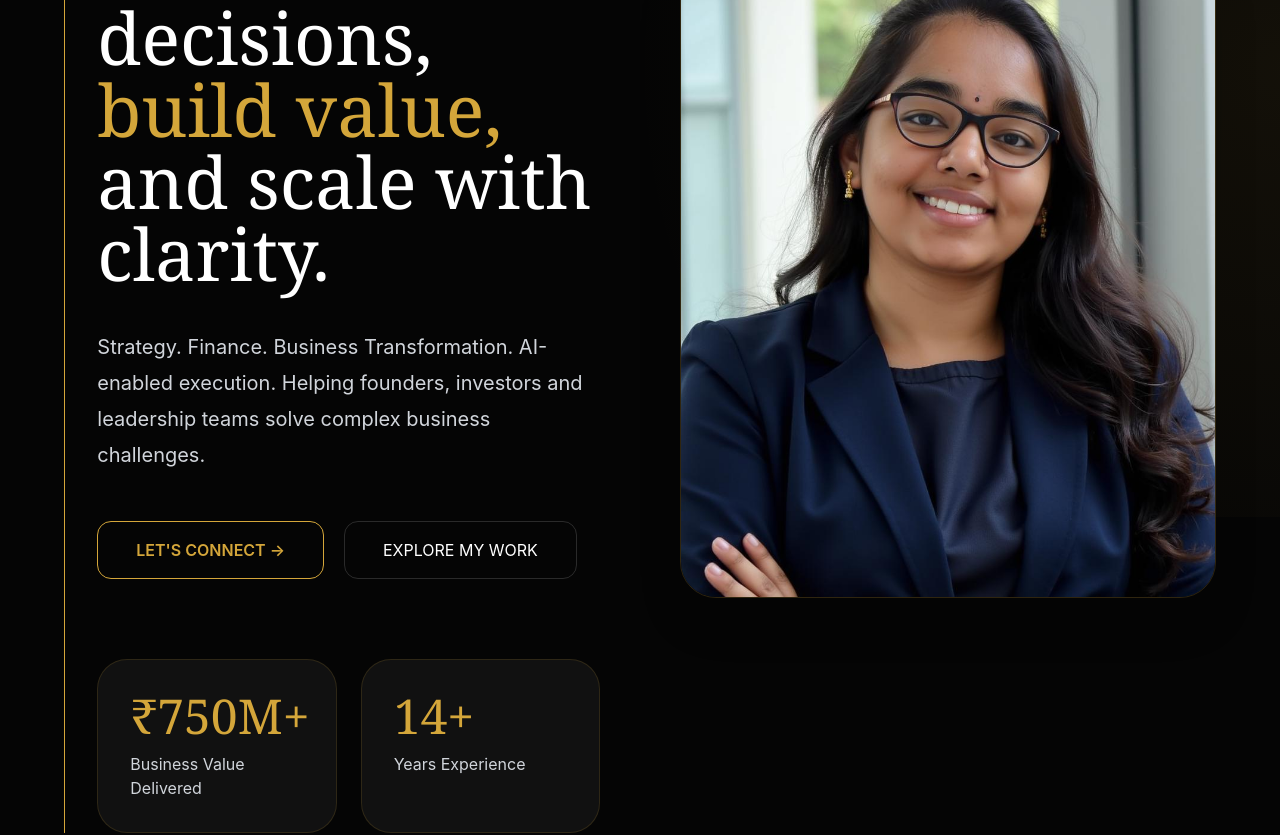
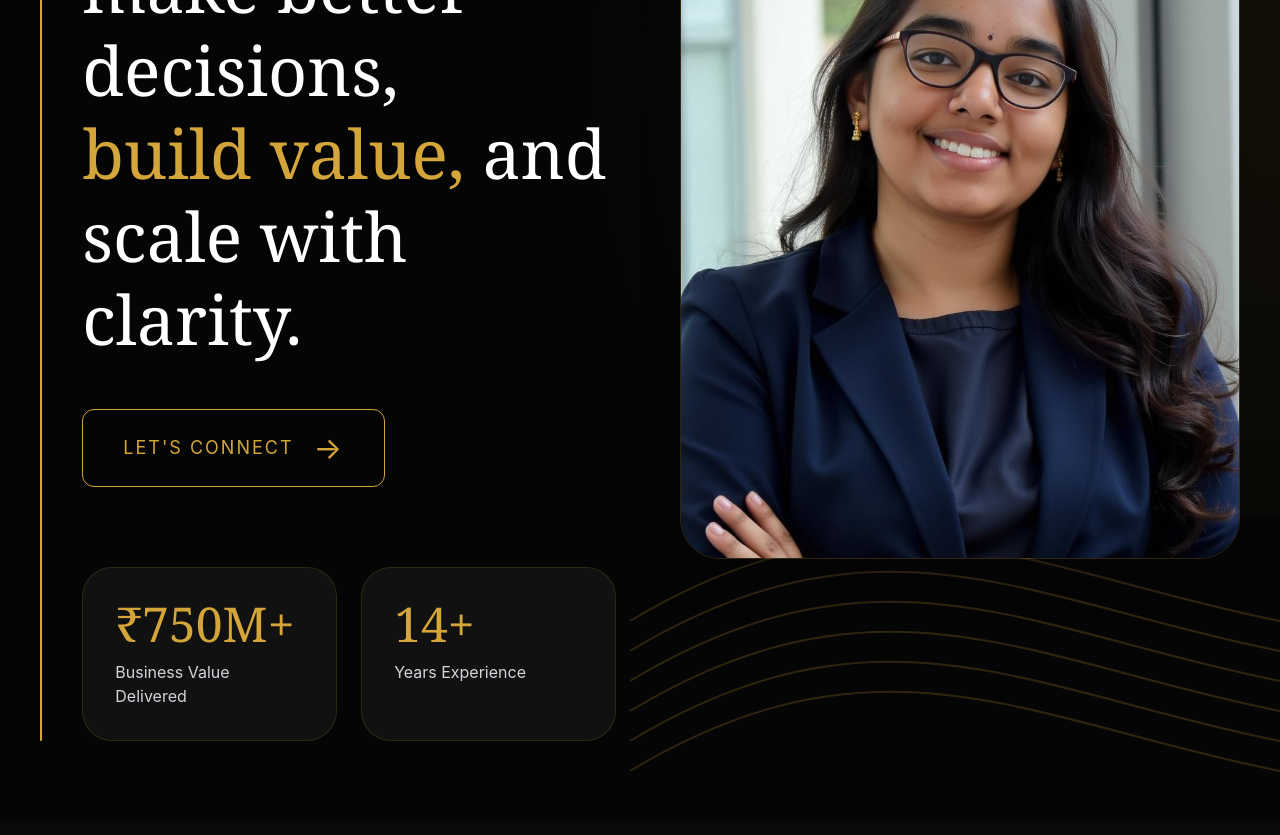
Before and after one commit to SravaniPolina/sravani-portfolio-frontend, a React (Create React App) app: page / in a window 1280 px wide. Shown: the part 480-1315 px from the top of the page. Built offline with nearby package versions, Linux system fonts and the light colour scheme.

Commit message:
Update Hero.jsx

```diff
--- a/src/components/Hero.jsx
+++ b/src/components/Hero.jsx
@@ -2,34 +2,50 @@ import React from "react";
 
 export default function Hero() {
   return (
-    <section className="relative overflow-hidden bg-[#050505]">
+    <section className="relative bg-[#050505] overflow-hidden">
 
-      {/* Gold Background Lines */}
-      <div className="absolute inset-0 opacity-20">
+      {/* Background Glow */}
+      <div className="absolute inset-0">
         <div
-          className="absolute right-0 top-0 w-[900px] h-[900px]"
+          className="absolute right-0 top-0 w-[900px] h-[900px] opacity-30"
           style={{
             background:
-              "radial-gradient(circle at 100% 50%, rgba(212,166,58,.35), transparent 65%)",
+              "radial-gradient(circle at 100% 50%, rgba(212,166,58,.22), transparent 70%)",
           }}
         />
       </div>
 
-      <div className="container mx-auto px-8 lg:px-16 pt-24 pb-20 relative z-10">
+      {/* Decorative Gold Lines */}
+      <svg
+        className="absolute right-0 bottom-0 w-[900px] opacity-20"
+        viewBox="0 0 900 700"
+        fill="none"
+      >
+        {[0, 30, 60, 90, 120, 150].map((i) => (
+          <path
+            key={i}
+            d={`M900 ${650 - i} C650 ${600 - i},500 ${500 - i},250 ${
+              650 - i
+            }`}
+            stroke="#D4A63A"
+            strokeWidth="2"
+          />
+        ))}
+      </svg>
 
-        <div className="grid lg:grid-cols-2 gap-20 items-center">
+      <div className="max-w-7xl mx-auto px-8 lg:px-10 py-20 relative z-10">
+
+        <div className="grid lg:grid-cols-2 gap-12 items-center">
 
           {/* LEFT */}
 
-          <div>
-
           <div className="flex">
 
-              <div className="w-[3px] bg-[#D4A63A] mr-8 rounded-full"></div>
+            <div className="w-[3px] bg-[#D4A63A] mr-10 rounded-full"></div>
 
             <div>
 
-                <h1 className="font-serif leading-[1.1] text-white text-5xl lg:text-7xl">
+              <h1 className="font-serif text-white leading-[1.22] font-normal text-[58px] lg:text-[68px] max-w-[700px]">
 
                 Helping businesses and leaders
 
@@ -47,60 +63,46 @@ export default function Hero() {
 
               </h1>
 
-                <p className="mt-10 text-xl leading-9 text-gray-300 max-w-xl">
-
-                  Strategy. Finance. Business Transformation.
-                  AI-enabled execution.
-
-                  Helping founders, investors and leadership
-                  teams solve complex business challenges.
-
-                </p>
-
-                <div className="mt-12 flex gap-5 flex-wrap">
+              <div className="mt-12">
 
                 <a
                   href="https://topmate.io/sravani_polina"
                   target="_blank"
                   rel="noreferrer"
-                    className="primary-btn"
+                  className="inline-flex items-center gap-5 border border-[#D4A63A] rounded-xl px-10 py-5 text-[#D4A63A] uppercase tracking-[2px] text-lg hover:bg-[#D4A63A] hover:text-black transition"
                 >
-                    LET'S CONNECT →
-                  </a>
+                  LET'S CONNECT
 
-                  <a
-                    href="#projects"
-                    className="secondary-btn"
-                  >
-                    EXPLORE MY WORK
+                  <span className="text-3xl">
+                    →
+                  </span>
+
                 </a>
 
               </div>
 
-                <div className="grid grid-cols-2 gap-6 mt-20">
+              <div className="grid grid-cols-2 gap-6 mt-20 max-w-xl">
 
                 <div className="glass p-8">
 
-                    <h3 className="gold-text text-5xl font-serif">
+                  <div className="gold-text font-serif text-5xl">
                     ₹750M+
-                    </h3>
+                  </div>
 
-                    <p className="mt-3 text-gray-300">
+                  <div className="mt-3 text-gray-300">
                     Business Value Delivered
-                    </p>
+                  </div>
 
                 </div>
 
                 <div className="glass p-8">
 
-                    <h3 className="gold-text text-5xl font-serif">
+                  <div className="gold-text font-serif text-5xl">
                     14+
-                    </h3>
+                  </div>
 
-                    <p className="mt-3 text-gray-300">
+                  <div className="mt-3 text-gray-300">
                     Years Experience
-                    </p>
-
                   </div>
 
                 </div>
@@ -113,12 +115,12 @@ export default function Hero() {
 
           {/* RIGHT */}
 
-          <div className="flex justify-center">
+          <div className="flex justify-end">
 
             <img
               src="/Aragon-Headshot-70.jpg"
               alt="Sravani Polina"
-              className="w-full max-w-[560px] rounded-[36px] object-cover shadow-2xl border border-[#D4A63A]/20"
+              className="w-full max-w-[560px] rounded-[40px] object-cover border border-[#D4A63A]/20 shadow-2xl"
             />
 
           </div>
```
Lines whose indentation alone changed are shown as unchanged.
